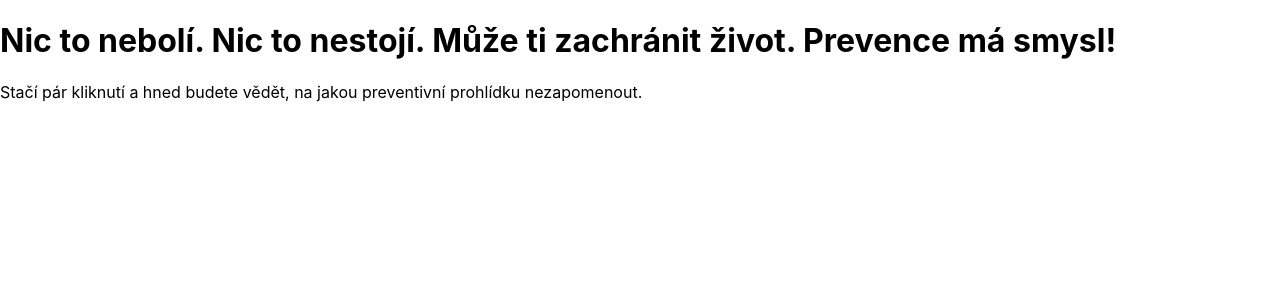
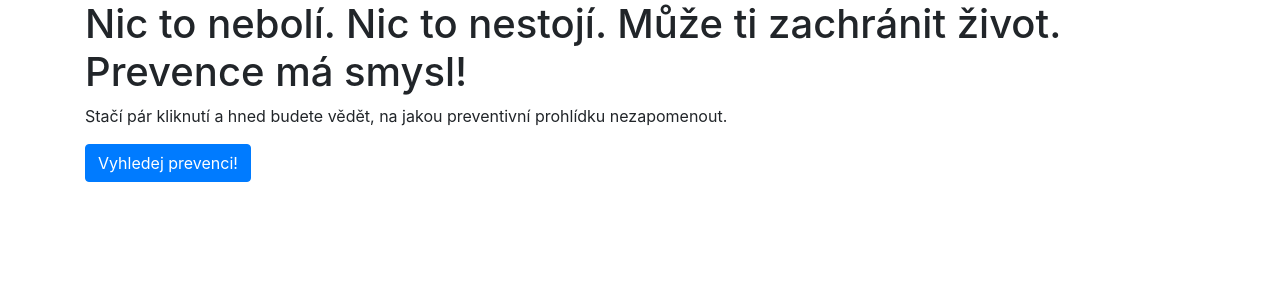
Before and after one commit to hniv00/prevence-ma-smyl_team01, a React (Create React App) app in the folder frontend/: page / in a window 1280 px wide. Shown: the top 300 px of the page. Built offline with nearby package versions, Linux system fonts and the light colour scheme.

Commit message:
Reactstrap package added

```diff
--- a/frontend/package.json
+++ b/frontend/package.json
@@ -3,11 +3,13 @@
   "version": "0.1.0",
   "private": true,
   "dependencies": {
+    "bootstrap": "^4.1.3",
     "react": "^16.5.2",
     "react-dom": "^16.5.2",
     "react-parallax": "^2.0.1",
     "react-router-dom": "^4.3.1",
-    "react-scripts": "2.0.5"
+    "react-scripts": "2.0.5",
+    "reactstrap": "^6.5.0"
   },
   "scripts": {
     "start": "react-scripts start",
--- a/frontend/src/App.js
+++ b/frontend/src/App.js
@@ -1,5 +1,7 @@
 import React, { Component } from 'react';
-import {BrowserRouter, Route} from 'react-router-dom'
+import {BrowserRouter, Route} from 'react-router-dom';
+import { Button } from 'reactstrap';
+
 import {HelloPage} from "./components/pages/HelloPage"
 
 class App extends Component{
--- a/frontend/src/components/pages/HelloPage.js
+++ b/frontend/src/components/pages/HelloPage.js
@@ -1,16 +1,24 @@
 import React, {Component} from 'react'
-import { Parallax, Background } from 'react-parallax';
+import {Parallax, Background} from 'react-parallax';
 
-import { Heading } from '../atoms/Heading';
+import {Heading} from '../atoms/Heading';
+import {Container, Row, Col, Button} from 'reactstrap';
 
+export class HelloPage extends Component {
+  render() {
+    return (
 
-export class HelloPage extends Component{
-    render(){
-        return(
-            <div>
-              <Heading>Nic to nebolí. Nic to nestojí. Může ti zachránit život. Prevence má smysl!</Heading>
-              <p>Stačí pár kliknutí a hned budete vědět, na jakou preventivní prohlídku nezapomenout.</p>
-            </div>
-        );
-    }
+      <Container>
+       <Row>
+         <Col><Heading>Nic to nebolí. Nic to nestojí. Může ti zachránit život. Prevence má smysl!</Heading></Col>
+       </Row>
+       <Row>
+         <Col><p>Stačí pár kliknutí a hned budete vědět, na jakou preventivní prohlídku nezapomenout.</p></Col>
+       </Row>
+       <Row>
+         <Col><Button color="primary">Vyhledej prevenci!</Button>{' '}</Col>
+       </Row>
+     </Container>
+  );
+  }
 }
--- a/frontend/src/index.js
+++ b/frontend/src/index.js
@@ -1,8 +1,10 @@
+import 'bootstrap/dist/css/bootstrap.min.css';
 import React from 'react';
 import ReactDOM from 'react-dom';
 import './index.css';
 import App from './App';
 import * as serviceWorker from './serviceWorker';
+
 
 ReactDOM.render(<App />, document.getElementById('root'));
 
```
Also changed, not shown: 1 other file (tests, documents, lock files or other folders).
